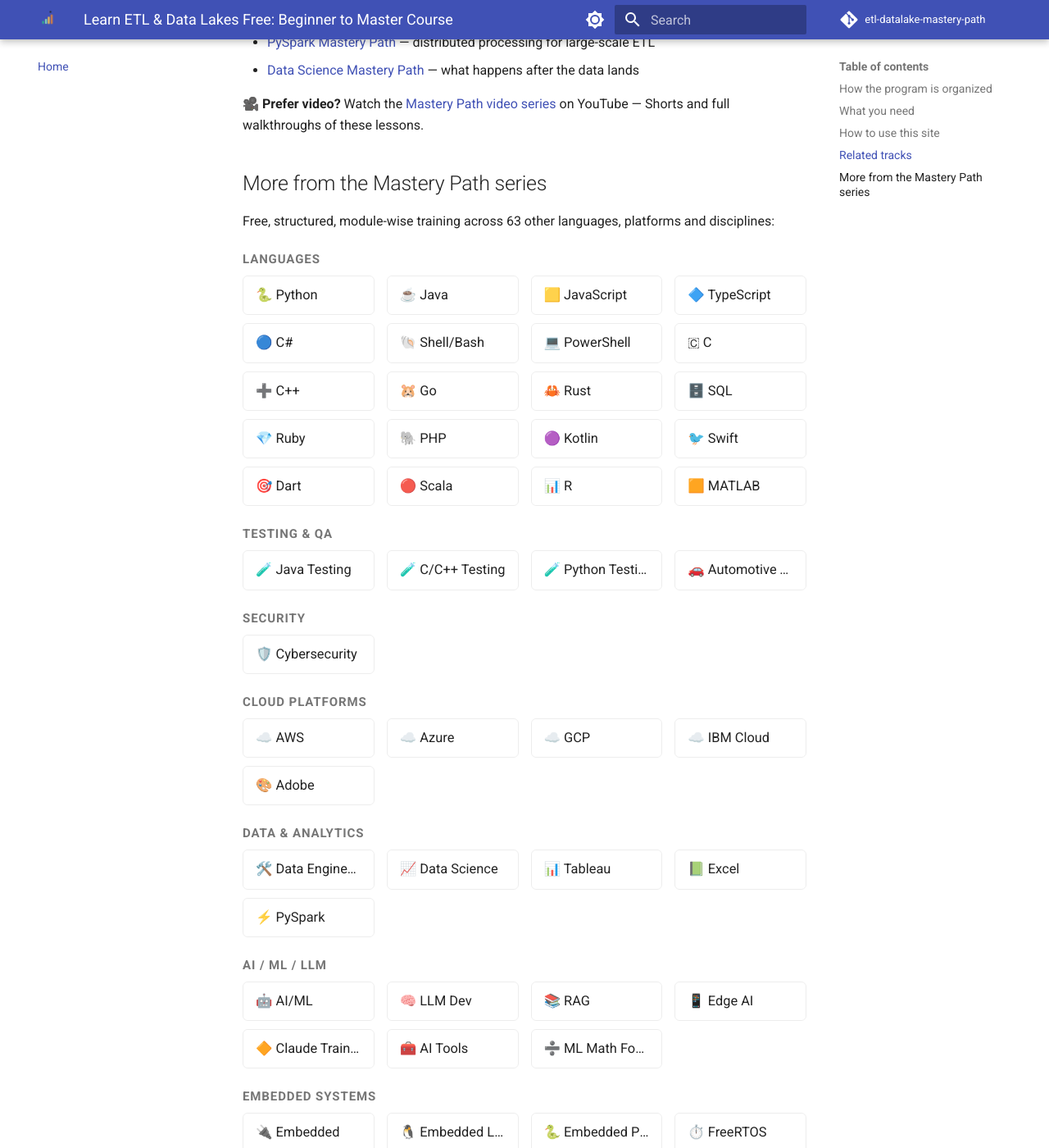
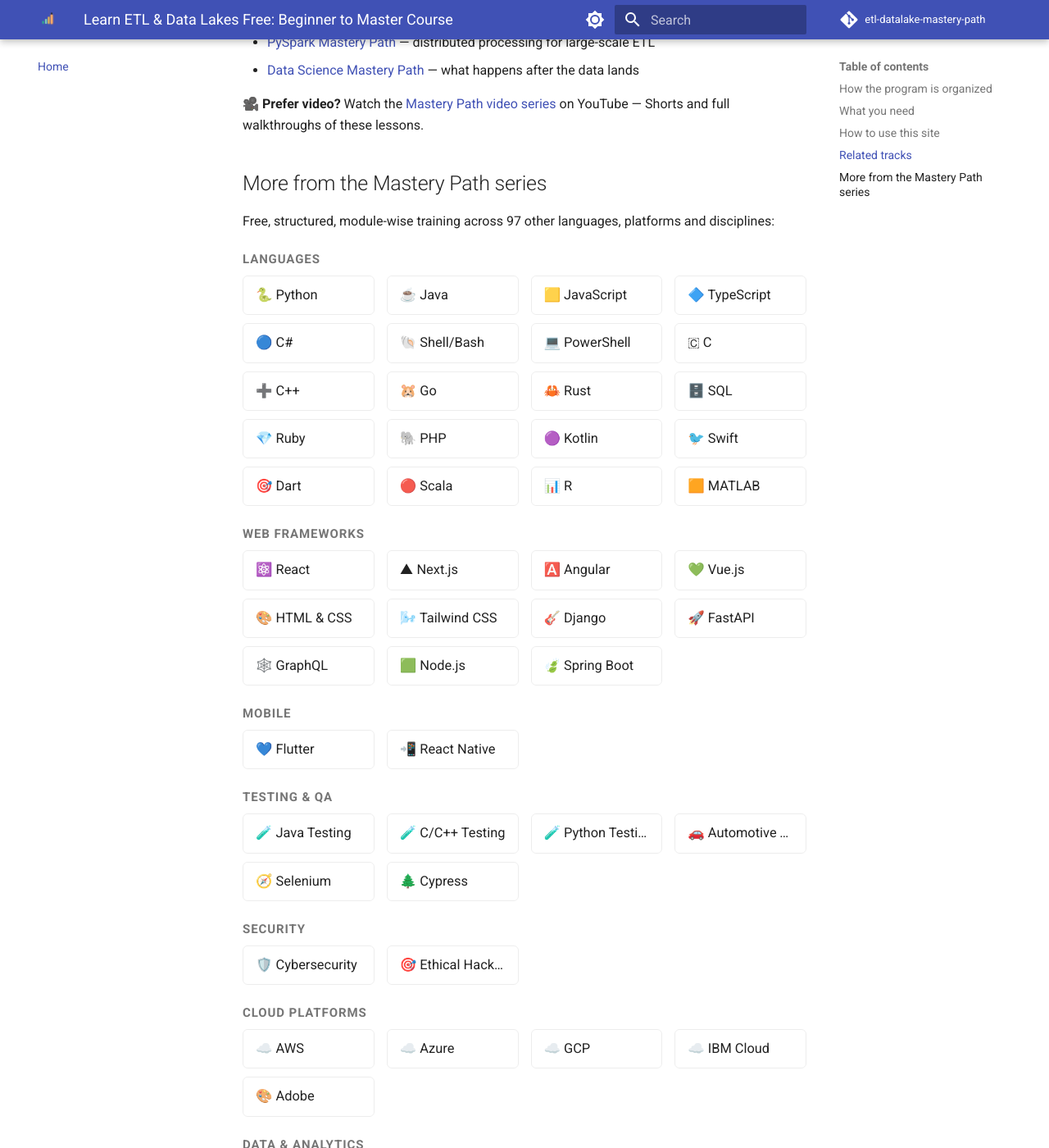
Before and after one commit to SIGILIPELLI/etl-datalake-mastery-path, an MkDocs documentation site: the page built from docs/index.md, in a window 1280 px wide and 1400 px high, scrolled down 1924 px. Shown: the whole window at 82% size. Built offline with MkDocs 1.6.1 and Material for MkDocs 9.7.7, drawn with Linux system fonts in a browser that asks for light colours; comment, search, counter and statistics services are not loaded; some of the changed text lies outside the part shown.

Commit message:
Refresh cross-site course links to current 98-course catalog
Regenerate the "More from the Mastery Path series" grid and the
404-page course count from the hub's current site list — this page
had drifted out of sync as new courses were added to the network.

Co-Authored-By: Claude Sonnet 5 <noreply@anthropic.com>
Claude-Session: https://claude.ai/code/session_01Hje8nqbBP9V9WQ3JEcJc69

```diff
--- a/docs/index.md
+++ b/docs/index.md
@@ -83,7 +83,7 @@ sites cover the neighboring ground:
 
 ## More from the Mastery Path series
 
-Free, structured, module-wise training across 63 other languages, platforms and disciplines:
+Free, structured, module-wise training across 97 other languages, platforms and disciplines:
 
 <div class="mastery-grid-wrap">
 <p class="mastery-grid-category">Languages</p>
@@ -109,16 +109,38 @@ Free, structured, module-wise training across 63 other languages, platforms and
   <a href="https://sigilipelli.github.io/r-mastery-path/">📊 R</a>
   <a href="https://sigilipelli.github.io/matlab-mastery-path/">🟧 MATLAB</a>
 </div>
+<p class="mastery-grid-category">Web Frameworks</p>
+<div class="mastery-grid">
+  <a href="https://sigilipelli.github.io/react-mastery-path/">⚛️ React</a>
+  <a href="https://sigilipelli.github.io/nextjs-mastery-path/">▲ Next.js</a>
+  <a href="https://sigilipelli.github.io/angular-mastery-path/">🅰️ Angular</a>
+  <a href="https://sigilipelli.github.io/vue-mastery-path/">💚 Vue.js</a>
+  <a href="https://sigilipelli.github.io/html-css-mastery-path/">🎨 HTML & CSS</a>
+  <a href="https://sigilipelli.github.io/tailwind-mastery-path/">🌬️ Tailwind CSS</a>
+  <a href="https://sigilipelli.github.io/django-mastery-path/">🎸 Django</a>
+  <a href="https://sigilipelli.github.io/fastapi-mastery-path/">🚀 FastAPI</a>
+  <a href="https://sigilipelli.github.io/graphql-mastery-path/">🕸️ GraphQL</a>
+  <a href="https://sigilipelli.github.io/nodejs-mastery-path/">🟩 Node.js</a>
+  <a href="https://sigilipelli.github.io/spring-boot-mastery-path/">🍃 Spring Boot</a>
+</div>
+<p class="mastery-grid-category">Mobile</p>
+<div class="mastery-grid">
+  <a href="https://sigilipelli.github.io/flutter-mastery-path/">💙 Flutter</a>
+  <a href="https://sigilipelli.github.io/react-native-mastery-path/">📲 React Native</a>
+</div>
 <p class="mastery-grid-category">Testing & QA</p>
 <div class="mastery-grid">
   <a href="https://sigilipelli.github.io/java-testing-mastery-path/">🧪 Java Testing</a>
   <a href="https://sigilipelli.github.io/cpp-testing-mastery-path/">🧪 C/C++ Testing</a>
   <a href="https://sigilipelli.github.io/python-testing-mastery-path/">🧪 Python Testing</a>
   <a href="https://sigilipelli.github.io/automotive-testing-mastery-path/">🚗 Automotive Testing</a>
+  <a href="https://sigilipelli.github.io/selenium-mastery-path/">🧭 Selenium</a>
+  <a href="https://sigilipelli.github.io/cypress-mastery-path/">🌲 Cypress</a>
 </div>
 <p class="mastery-grid-category">Security</p>
 <div class="mastery-grid">
   <a href="https://sigilipelli.github.io/cybersecurity-mastery-path/">🛡️ Cybersecurity</a>
+  <a href="https://sigilipelli.github.io/ethical-hacking-mastery-path/">🎯 Ethical Hacking</a>
 </div>
 <p class="mastery-grid-category">Cloud Platforms</p>
 <div class="mastery-grid">
@@ -135,6 +157,15 @@ Free, structured, module-wise training across 63 other languages, platforms and
   <a href="https://sigilipelli.github.io/tableau-mastery-path/">📊 Tableau</a>
   <a href="https://sigilipelli.github.io/excel-mastery-path/">📗 Excel</a>
   <a href="https://sigilipelli.github.io/pyspark-mastery-path/">⚡ PySpark</a>
+  <a href="https://sigilipelli.github.io/power-bi-mastery-path/">📉 Power BI</a>
+</div>
+<p class="mastery-grid-category">Databases</p>
+<div class="mastery-grid">
+  <a href="https://sigilipelli.github.io/postgresql-mastery-path/">🐘 PostgreSQL</a>
+  <a href="https://sigilipelli.github.io/mongodb-mastery-path/">🍃 MongoDB</a>
+  <a href="https://sigilipelli.github.io/redis-mastery-path/">🟥 Redis</a>
+  <a href="https://sigilipelli.github.io/snowflake-mastery-path/">❄️ Snowflake</a>
+  <a href="https://sigilipelli.github.io/databricks-mastery-path/">🧱 Databricks</a>
 </div>
 <p class="mastery-grid-category">AI / ML / LLM</p>
 <div class="mastery-grid">
@@ -167,6 +202,11 @@ Free, structured, module-wise training across 63 other languages, platforms and
   <a href="https://sigilipelli.github.io/english-fluency-mastery-path/">🗣️ English Fluency & IELTS</a>
   <a href="https://sigilipelli.github.io/workday-mastery-path/">🧑‍💼 Workday</a>
 </div>
+<p class="mastery-grid-category">Careers & Interviews</p>
+<div class="mastery-grid">
+  <a href="https://sigilipelli.github.io/dsa-interview-mastery-path/">🧩 DSA & Coding Interviews</a>
+  <a href="https://sigilipelli.github.io/system-design-mastery-path/">🏗️ System Design</a>
+</div>
 <p class="mastery-grid-category">Process & APIs</p>
 <div class="mastery-grid">
   <a href="https://sigilipelli.github.io/agile-mastery-path/">🔄 Agile/Scrum/Kanban</a>
--- a/docs/overrides/404.html
+++ b/docs/overrides/404.html
@@ -6,7 +6,7 @@
   <p>That link is broken, or the page moved. Try one of these instead:</p>
   <p class="mp-404-actions">
     <a href="{{ config.site_url }}" class="md-button md-button--primary">← Back to {{ config.site_name }}</a>
-    <a href="https://sigilipelli.github.io/" class="md-button">Search all 64 courses</a>
+    <a href="https://sigilipelli.github.io/" class="md-button">Search all 98 courses</a>
   </p>
 </div>
 <style>
```
Also changed, not shown: other parts of docs/index.md (+10 -0 lines).
